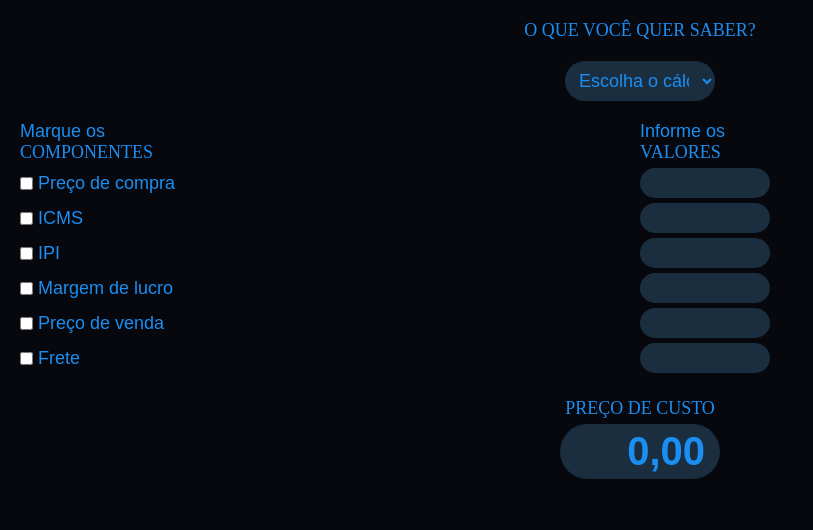
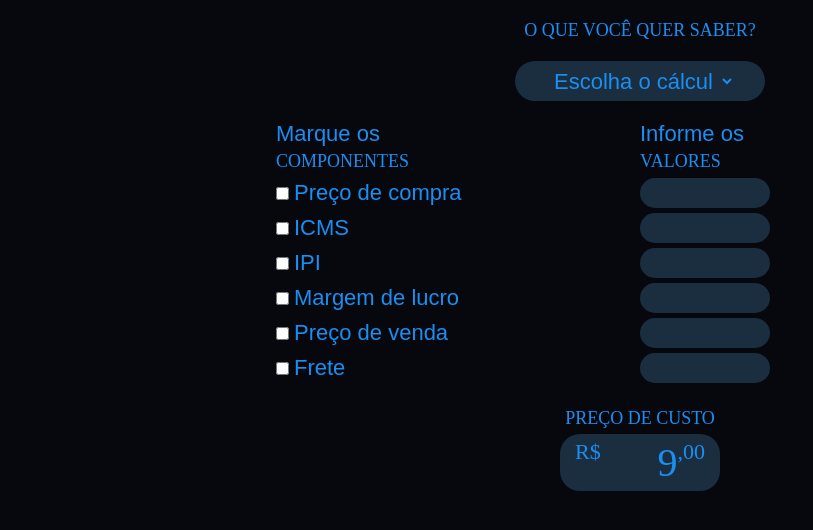
Before and after one commit to fabiooliveiradev/calc-custos-simples, a plain HTML site: page index.html in a window 1280 px wide. Shown: the whole page, without its empty margins (0-813 px from the left). Drawn offline with Linux system fonts and the light colour scheme.

Commit message:
Finalização do layout e inicio da lógica

```diff
--- a/css/style.css
+++ b/css/style.css
@@ -1,10 +1,15 @@
 *{
     box-sizing: border-box;
     font-family: "NewsGoth Cn Bt", sans-serif;
-    font-size: 18px;
+    font-size: 22px;
     margin: 0;
     padding: 0;
     text-decoration: none;
+
+}
+
+body{
+	background-color: #06080D;
 
 }
 .main-container{
@@ -13,19 +18,28 @@
     display: flex;
     flex-direction: column;
     height: 100vh;
+	margin: 0 auto;
+	min-width: 375px;
+	max-width: 768px;
     padding: 20px;
     width: 100vw;
+
 }
 .title{
     font-family: Heavitas;
+	font-size: 18px;
     padding-bottom: 20px;
     text-align: center;
 }
 
 .options{
+	background-color: #1A2E40;
+	border-radius: 40px;
     display: flex;
+	height: 40px;
     justify-content: center;
-    padding-bottom: 20px;
+    margin: 0 auto 20px;
+	width: 250px;
 }
 
 .options select{
@@ -34,8 +48,8 @@
     border-radius: 40px;
     color: #1B8EF2;
     height: 40px;
-    padding: 5px 10px;
-    width: 150px;
+    padding: 5px;
+    width: 190px;
 }
 
 .two-columns{
@@ -87,16 +101,30 @@ input[type=number]{
 
 .resultado #title{
     font-family: Heavitas;
+	font-size: 18px;
     padding-bottom: 5px;
     text-align: center;
 }
 
 .display{
     background-color: #1A2E40;
-    border-radius: 40px;
-    font-size: 40px;
-    font-weight: 700;
+    border-radius: 20px;
+	display: flex;
+	justify-content: space-between;
     padding: 5px 15px;
-    text-align: right;
-    width: 160px;
+    min-width: 160px;
 }
+
+.curency{
+	font-family: Heavitas;
+}
+.value{
+	font-family: Heavitas;
+	font-size: 40px;
+	text-align: right;
+	width: 100%;
+}
+.cents{
+	font-family: Heavitas;
+	text-align: right;
+}
--- a/index.html
+++ b/index.html
@@ -12,10 +12,10 @@
                 O QUE VOCÊ QUER SABER?
             </div>
             <div class="options">
-                <select name="" id="optCalc" onchange="selectCalc()">
+                <select name="operacoes" id="operacoes">
                     <option value="">Escolha o cálculo</option>
+                    <option value="prCusto">Preço de custo</option>
                     <option value="prVenda">Preço de venda</option>
-                    <option value="prCusto">Preço de custo</option>
                     <option value="margLucro">Margem de lucro</option>
                 </select>
             </div>
@@ -88,7 +88,9 @@
             <div class="resultado">
                 <div id="title">PREÇO DE CUSTO</div>
                 <div class="display">
-                    0,00
+                   <div class="curency">R$</div>
+                   <div class="value">9</div>
+                   <div class="cents">,00</div>
                 </div>
             </div>
         </div>
--- a/javascript/main.js
+++ b/javascript/main.js
@@ -1,18 +1,14 @@
-const OPTION_CALC = document.querySelector('#optCalc');
 
-function selectCalc(){
-        const PR_VENDA = 'prVenda';
-        const PR_CUSTO = 'prCusto';
-        const MARG_LUCRO = 'margLucro'
-        let index = OPTION_CALC.selectedIndex;
-        let choose = OPTION_CALC[index].value;
+const OPCAO = document.querySelector('#optCalc');
 
-        if(choose === PR_VENDA){
-                document.querySelector('#prCompra').checked = true;
-                document.querySelector('#margLucro').checked = true;
-                document.querySelector('#inpPrCompra').value = 0,00;
-                document.querySelector('#inpMargLucro').value = 0,00;
-        }
-        console.log(choose)
+OPCAO.addEventListener('change', verificaOperacao);
+
+function verificaOperacao(){
+	var operacaoEscolhida;
+	for(let a of OPCAO){
+		if(a.isChecked){
+			console.log(a)
+		}
+	}
 
 }
```
